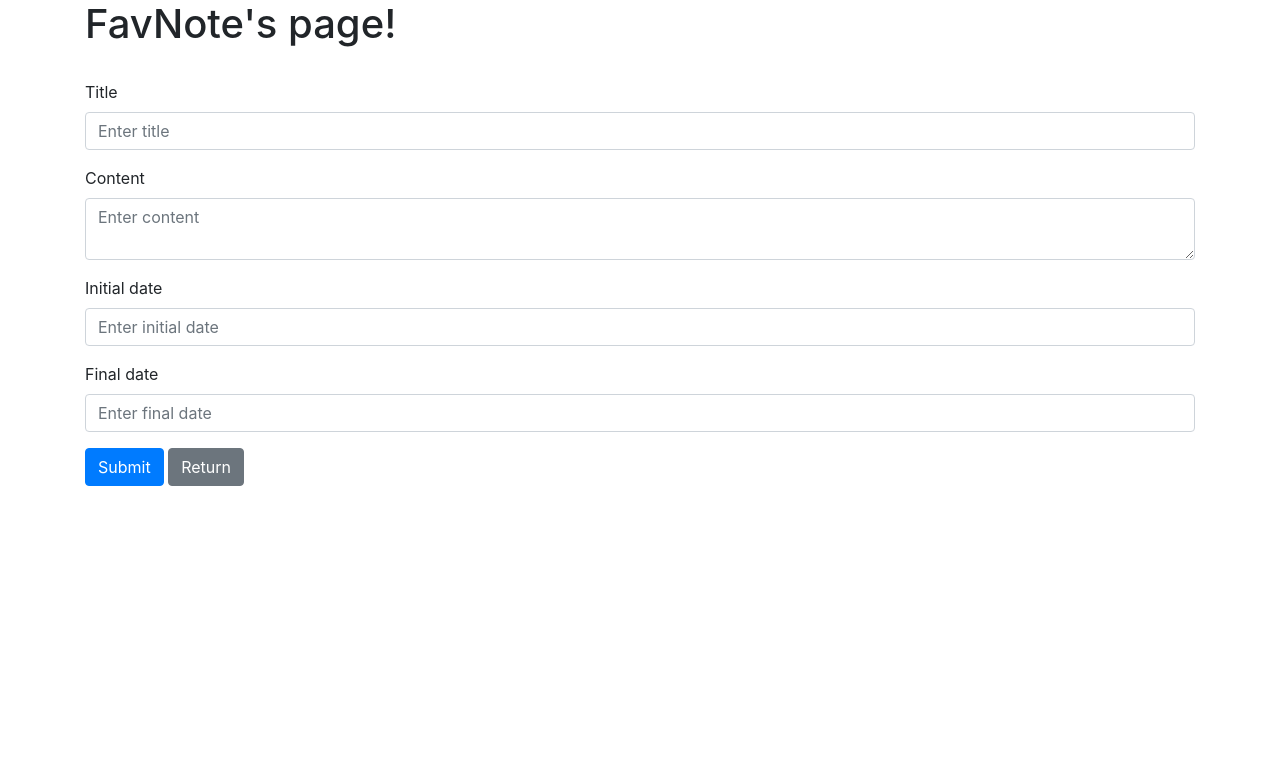
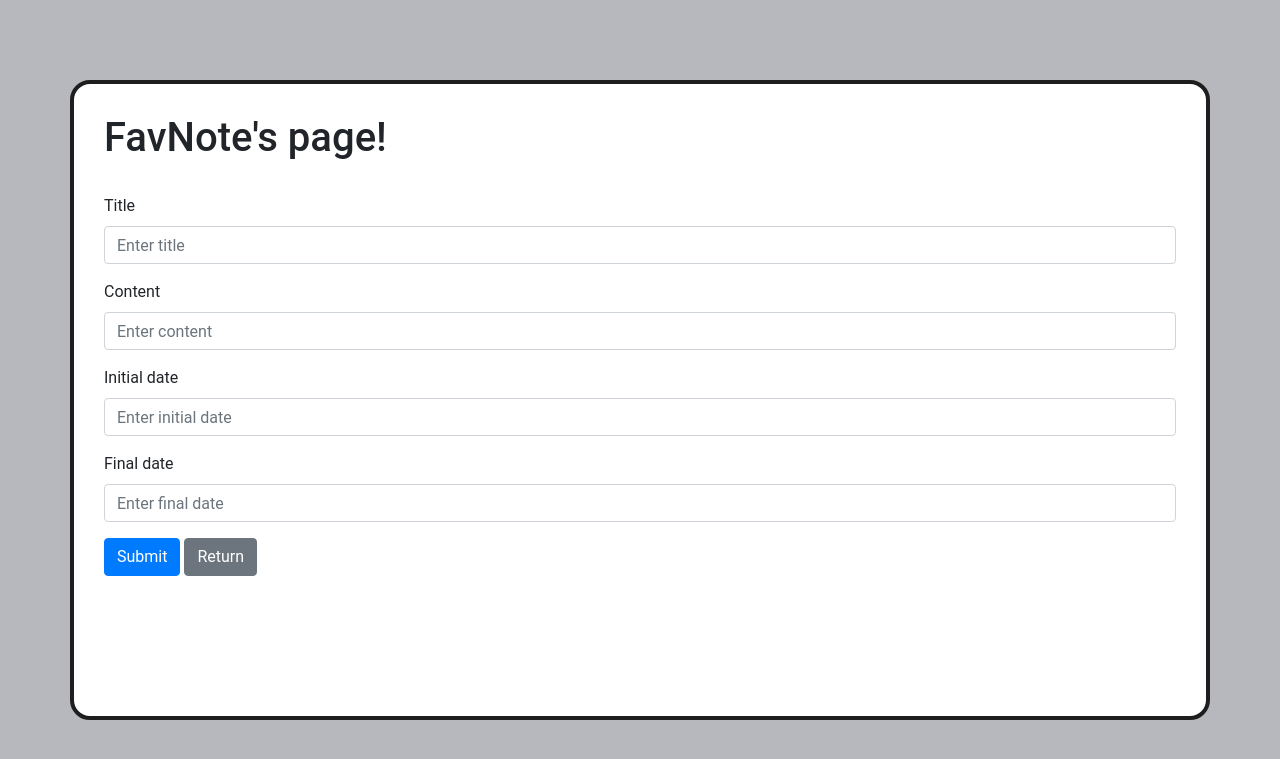
Before and after one commit to MimikaAckerman/FinalprojectPHP, a PHP site: template views/favNote/favNote.php in a window 1280 px wide. Shown: the top 759 px of the page. Run offline with PHP 8.4, Linux system fonts and the light colour scheme; the template is opened without the code that fills it, so the values that code supplies are empty.

Commit message:
Change styles

```diff
--- a/assets/css/noteDashboard.css
+++ b/assets/css/noteDashboard.css
@@ -12,7 +12,7 @@
 }
 
 * {
-    font-family: "Times New Roman";
+    font-family: Roboto, -apple-system, 'Helvetica Neue', 'Segoe UI', Verdana, sans-serif;
     outline: none;
 }
 
@@ -49,10 +49,10 @@ main {
 }
 
 .btn-fav {
-    margin-left: 137vh;
+    margin-left: 130vh;
 }
 .btn-logout {
-    margin-left: 165vh;
+    margin-left: 160vh;
 }
 
 .heading {
--- a/views/favNote/favNote.php
+++ b/views/favNote/favNote.php
@@ -6,6 +6,7 @@
     <meta name="viewport" content="width=device-width, initial-scale=1.0">
     <title>Document</title>
     <link rel="stylesheet" href="https://stackpath.bootstrapcdn.com/bootstrap/4.5.0/css/bootstrap.min.css">
+    <link rel="stylesheet" href="assets/css/noteDashboard.css" />
 </head>
 
 <body>
@@ -26,7 +27,7 @@
                 <div class="col">
                     <div class="form-group">
                         <label for="name">Title</label>
-                        <input required type="text" value="<?php echo isset($this->data['name']) ? $this->data['title'] : null ?>" class="form-control" id="title" name="title" aria-describedby="title" placeholder="Enter title">
+                        <input required type="text" value="<?php echo isset($this->data['title']) ? $this->data['title'] : null ?>" class="form-control" id="title" name="title" aria-describedby="title" placeholder="Enter title">
                     </div>
                 </div>
             </div>
@@ -35,7 +36,7 @@
                 <div class="col">
                     <div class="form-group">
                         <label for="content">Content</label>
-                        <textarea required type="text" value="<?php echo isset($this->data['content']) ? $this->data['content'] : null ?>" class="form-control" id="content" name="content" aria-describedby="contentHelp" placeholder="Enter content"></textarea>
+                        <input required type="text" value="<?php echo isset($this->data['content']) ? $this->data['content'] : null ?>" class="form-control" id="content" name="content" aria-describedby="contentHelp" placeholder="Enter content">
                     </div>
                 </div>
             </div>
```
Also changed, not shown: views/note/note.php (+11 -33 lines).
